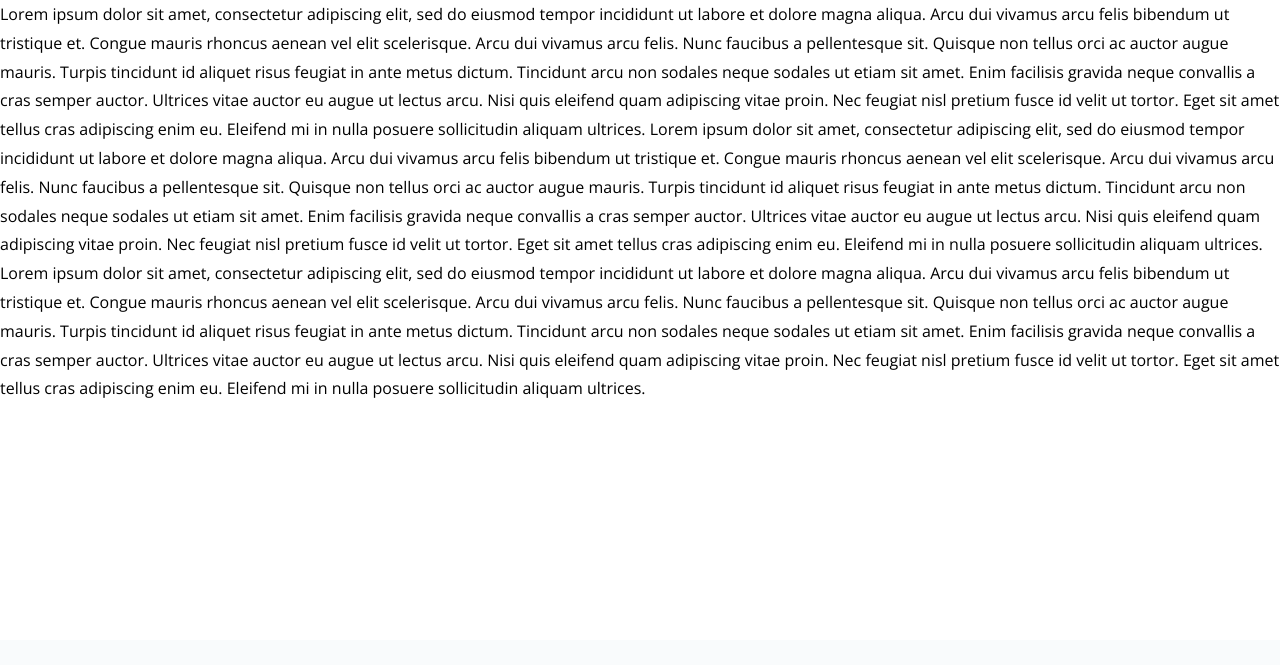
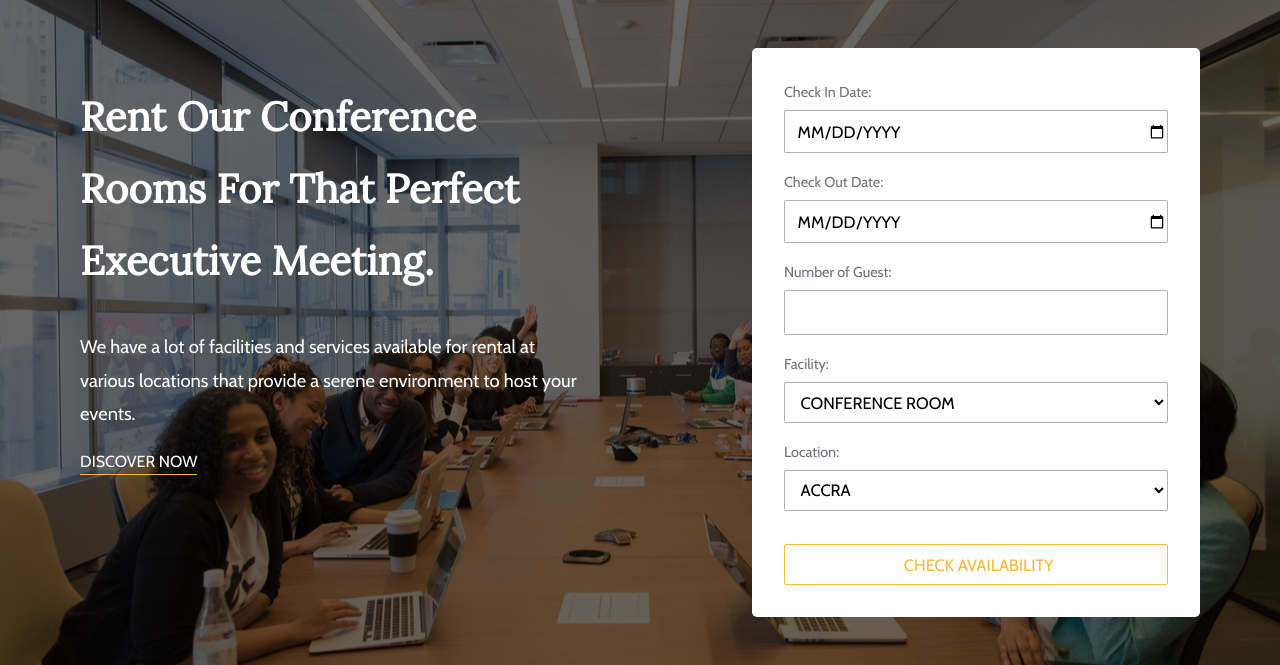
Before and after one commit to stel-dare/VRA-HOSPITALITY, a PHP site: page / in a window 1280 px wide. Shown: the part 160-825 px from the top of the page. Before the commit the page ends 558 px from the top, so only its background shows below. Run offline with PHP 8.4, Linux system fonts and the light colour scheme; some libraries are stand-ins or nearby versions.

Commit message:
Create Hero Section

```diff
--- a/css/styles.css
+++ b/css/styles.css
@@ -102,6 +102,70 @@ nav a {
     color:#f9b936
 }
 
+/* Hero */
+.hero{
+    background-image: linear-gradient(0deg, rgba(0, 0, 0, 0.6), rgba(0, 0, 0, 0.6)),url('../images/conference-ii.jpg');
+    background-repeat: no-repeat;
+    background-position:center center ;
+    background-size: cover;
+    min-height: 100%;
+    font-family: 'Cabin', sans-serif;
+    padding: 3em 0em;
+}
+
+.hero-intro {
+    color: #fff;
+    width: 88%;
+    margin: 0 auto;
+
+}
+
+.hero-intro h1 {
+    font-family: 'Lora', serif;
+    font-size: 250%;
+}
+.hero-intro p {
+    font-size: 115%;
+}
+.hero-intro a {
+    color: #fff;
+    padding-bottom: 0.2em;
+    border-bottom: 1px solid #f9b936;
+    text-transform: uppercase;
+}
+form {
+    background: #fff;
+    margin: 2em auto 0em auto;
+    display: flex;
+    flex-direction: column;
+    padding: 2em 2em;
+    border-radius: 5px;
+    width: 88%;
+    box-sizing: border-box;
+}
+form label {
+    padding-bottom: 0.3em;
+    font-size: 90%;
+    color: #707079;
+}
+form input, form select {
+    margin-bottom: 1em;
+    height: 2.5em;
+    padding-left: 0.7em;
+    font-weight: 500;
+    font-size: 103%;
+    text-transform: uppercase;
+    font-family: 'Cabin', sans-serif;
+    border: 1px solid rgba(0, 0, 0, .3);
+    background: #fff;
+    border-radius: 2px;
+}
+form input[type="submit" i] {
+    color: #f9b936;
+    border: 1px solid #f9b936;
+    margin: 1em 0em 0em 0em;
+}
+
 /* .nav-links {
     padding: 1em 0em;
 } */
@@ -135,6 +199,16 @@ nav a {
     .nav-links a {
         /* padding-bottom: 0.6em; */
         padding: 0em 0em 0.2em 1.5em;
+    }
+
+    /* Hero */
+    .hero{
+        min-height: 0;
+        max-height: 100%;
+        padding: 3em 0em;
+    }
+    .hero-intro, form{
+        width: 80%;
     }
 }
 
@@ -173,6 +247,21 @@ nav a {
         width: 80%;
     }
 
+    /* Hero */
+    .hero{
+        display: flex;
+        justify-content: space-around;
+        align-items: flex-start;
+    }
+    .hero-intro {
+        width: 40%;
+        margin: 0;
+    }
+    form{
+        width: 35%;
+        margin: 0;
+    }
+
 }
 
 @media only screen and (min-width: 1440px) {
@@ -195,6 +284,17 @@ nav a {
         justify-content: space-around;
     }
 
+      /* Hero */
+      .hero{
+        justify-content: space-evenly;
+    }
+    .hero-intro {
+        width: 35%;
+    }
+    form{
+        width: 25%;
+    }
+
 }
 
 @media only screen and (min-width: 2560px) {
@@ -213,4 +313,17 @@ nav a {
     nav img {
         width: 7%;
     }
+
+      /* Hero */
+      .hero{
+        justify-content: center;
+    }
+    .hero-intro {
+        width: 18%;
+        margin-right: 6em;
+    }
+    form{
+        width: 12%;
+        margin-left: 6em;
+    }
 }
--- a/index.view.php
+++ b/index.view.php
@@ -5,7 +5,7 @@
     <meta name="viewport" content="width=device-width, initial-scale=1.0">
     <title>Volta River Authority | Hospitality</title>
     <link rel="stylesheet" href="https://cdnjs.cloudflare.com/ajax/libs/font-awesome/5.13.1/css/all.min.css" integrity="sha512-xA6Hp6oezhjd6LiLZynuukm80f8BoZ3OpcEYaqKoCV3HKQDrYjDE1Gu8ocxgxoXmwmSzM4iqPvCsOkQNiu41GA==" crossorigin="anonymous" />
-    <link href="https://fonts.googleapis.com/css2?family=Montserrat&family=Open+Sans&display=swap" rel="stylesheet">
+    <link href="https://fonts.googleapis.com/css2?family=Montserrat&family=Open+Sans&family=Cabin&family=Lora&display=swap" rel="stylesheet">
     <link rel="stylesheet" href="css/styles.css">
 </head>
 <body>
@@ -40,12 +40,36 @@
             </div>
         </nav>
     </header>
-    <section>
-    Lorem ipsum dolor sit amet, consectetur adipiscing elit, sed do eiusmod tempor incididunt ut labore et dolore magna aliqua. Arcu dui vivamus arcu felis bibendum ut tristique et. Congue mauris rhoncus aenean vel elit scelerisque. Arcu dui vivamus arcu felis. Nunc faucibus a pellentesque sit. Quisque non tellus orci ac auctor augue mauris. Turpis tincidunt id aliquet risus feugiat in ante metus dictum. Tincidunt arcu non sodales neque sodales ut etiam sit amet. Enim facilisis gravida neque convallis a cras semper auctor. Ultrices vitae auctor eu augue ut lectus arcu. Nisi quis eleifend quam adipiscing vitae proin. Nec feugiat nisl pretium fusce id velit ut tortor. Eget sit amet tellus cras adipiscing enim eu. Eleifend mi in nulla posuere sollicitudin aliquam ultrices.
-    Lorem ipsum dolor sit amet, consectetur adipiscing elit, sed do eiusmod tempor incididunt ut labore et dolore magna aliqua. Arcu dui vivamus arcu felis bibendum ut tristique et. Congue mauris rhoncus aenean vel elit scelerisque. Arcu dui vivamus arcu felis. Nunc faucibus a pellentesque sit. Quisque non tellus orci ac auctor augue mauris. Turpis tincidunt id aliquet risus feugiat in ante metus dictum. Tincidunt arcu non sodales neque sodales ut etiam sit amet. Enim facilisis gravida neque convallis a cras semper auctor. Ultrices vitae auctor eu augue ut lectus arcu. Nisi quis eleifend quam adipiscing vitae proin. Nec feugiat nisl pretium fusce id velit ut tortor. Eget sit amet tellus cras adipiscing enim eu. Eleifend mi in nulla posuere sollicitudin aliquam ultrices.
-    Lorem ipsum dolor sit amet, consectetur adipiscing elit, sed do eiusmod tempor incididunt ut labore et dolore magna aliqua. Arcu dui vivamus arcu felis bibendum ut tristique et. Congue mauris rhoncus aenean vel elit scelerisque. Arcu dui vivamus arcu felis. Nunc faucibus a pellentesque sit. Quisque non tellus orci ac auctor augue mauris. Turpis tincidunt id aliquet risus feugiat in ante metus dictum. Tincidunt arcu non sodales neque sodales ut etiam sit amet. Enim facilisis gravida neque convallis a cras semper auctor. Ultrices vitae auctor eu augue ut lectus arcu. Nisi quis eleifend quam adipiscing vitae proin. Nec feugiat nisl pretium fusce id velit ut tortor. Eget sit amet tellus cras adipiscing enim eu. Eleifend mi in nulla posuere sollicitudin aliquam ultrices.
+    <section class="hero">
+        <div class="hero-intro">
+        <h1>Rent Our Conference Rooms For That Perfect Executive Meeting.</h1>
+        <p>We have a lot of facilities and services available for rental at various locations that provide a serene environment to host your events.</p>
+        <a href="#">Discover Now</a>
+        </div>
+        <form action="#">
+            <label for="check-in">Check In Date:</label>
+            <input type="date" id="check-in" name="check-in-date">
+            <label for="check-out">Check Out Date:</label>
+            <input type="date" id="check-out" name="check-out-date">
+            <label for="guest-number">Number of Guest:</label>
+            <input type="number" id="guest-number" name="guest-number">
+            <label for="facility">Facility:</label>
+            <select id="facility" name="facility">
+                <option value="conference-room">Conference Room</option>
+                <option value="swimming-pool">Swimming Pool</option>
+                <option value="restaurant">Restaurant</option>
+                <option value="guest-house">Guest Room</option>
+            </select>
+            <label for="location">Location:</label>
+            <select id="location" name="location">
+                <option value="accra">Accra</option>
+                <option value="akosombo">Akosombo</option>
+                <option value="akusei">Akusei</option>
+                <option value="takoradi">Takoradi</option>
+            </select>
+            <input type="submit" value="Check Availability">
+        </form>
     </section>
-
    <script src="js/scripts.js"></script>
 </body>
 </html>
```
Also changed, not shown: images/conference-i.jpg (added), images/conference-ii.jpg (added).
